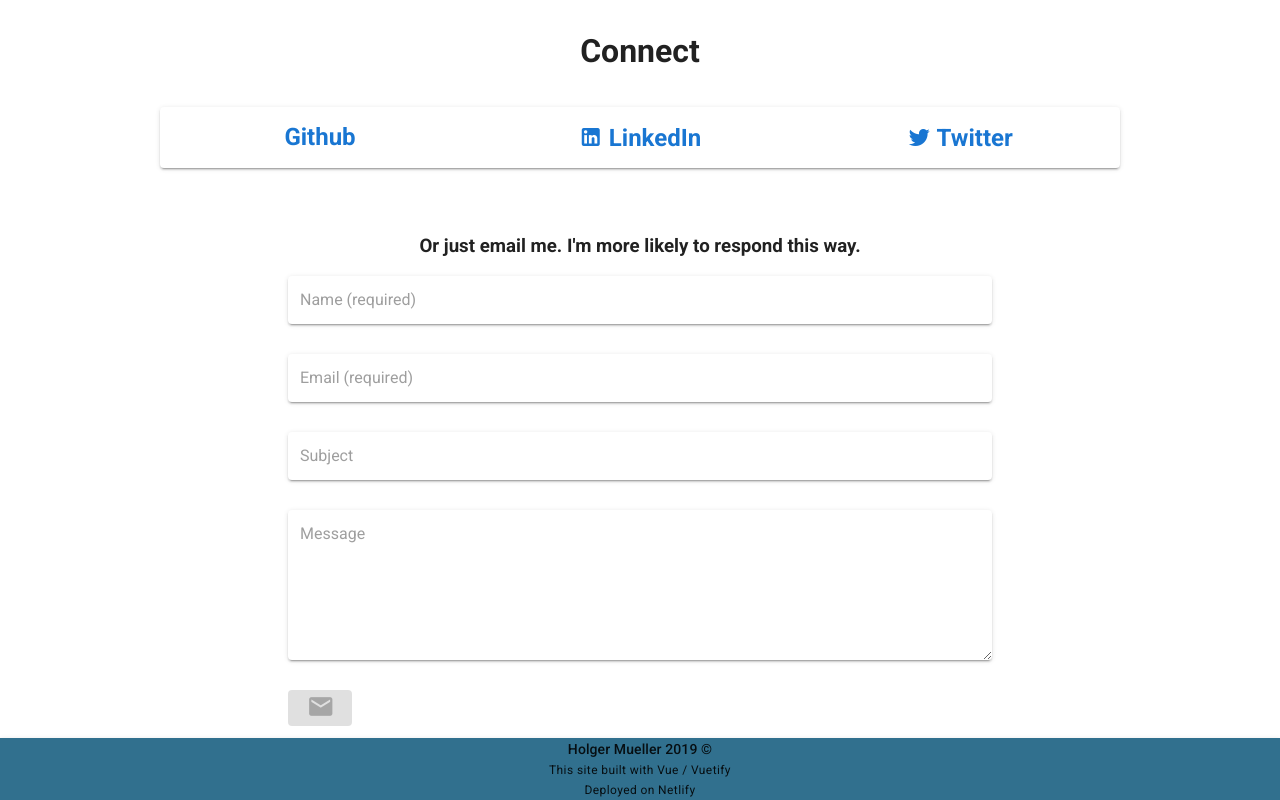
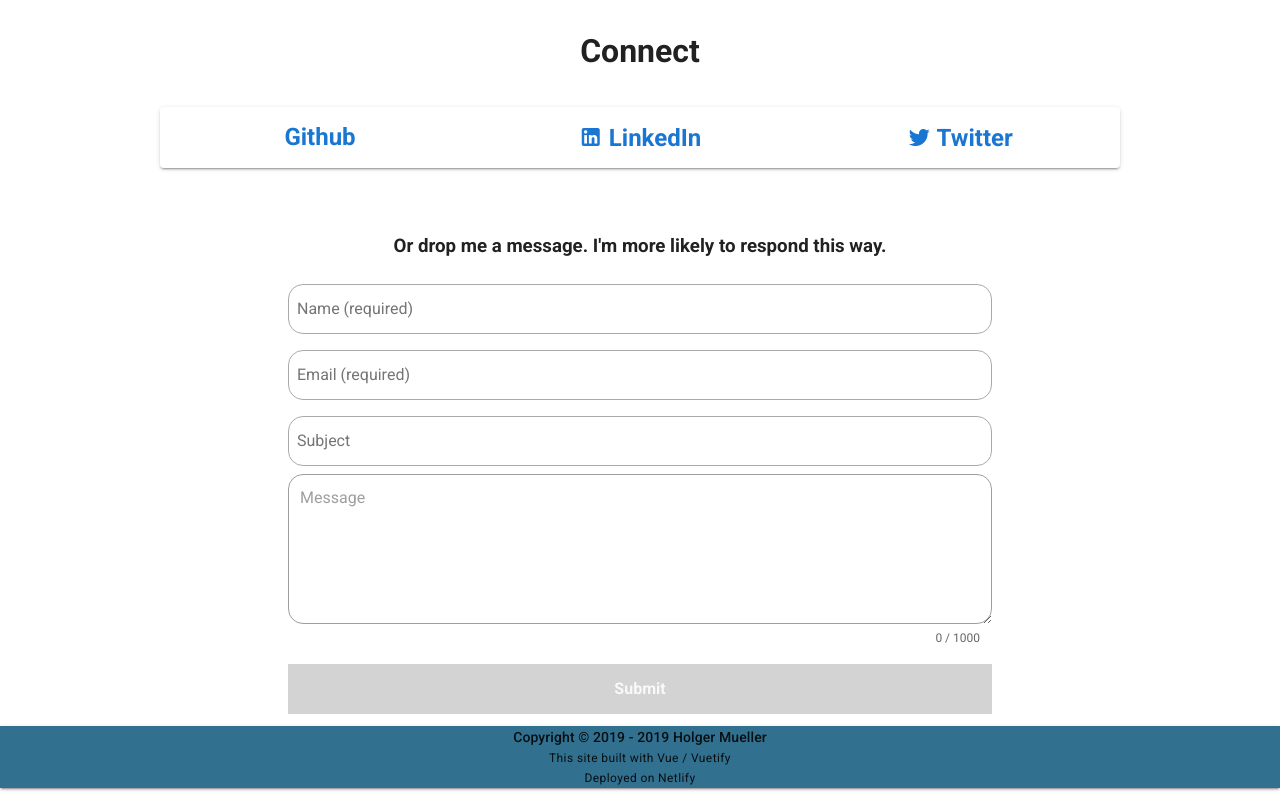
Before and after one commit to Holgermueller/HolgerMueller-TechWriter, a Vue app: page / in a window 1280 px wide. Shown: the part 2048-2848 px from the top of the page. Built offline with nearby package versions, Linux system fonts and the light colour scheme.

Commit message:
worked on contact form

```diff
--- a/src/components/Layout/Connect.vue
+++ b/src/components/Layout/Connect.vue
@@ -21,31 +21,92 @@
 
     <div class="form-container">
       <h3 class="form-header">
-        Or just email me. I'm more likely to respond this way.
+        Or drop me a message. I'm more likely to respond this way.
       </h3>
-      <form class="form" action="#">
-        <v-text-field
+      <form
+        class="form"
+        ref="form"
+        name="contact"
+        method="POST"
+        action="#"
+        netlify
+        netlify-honeypot="bot-field"
+      >
+        <input type="hidden" name="form-name" value="contact" />
+
+        <p class="hidden">
+          <label>
+            Don't fill this out:
+            <input name="bot-field" />
+          </label>
+        </p>
+
+        <input
+          type="text"
+          v-model="Name"
+          class="form-field"
+          placeholder="Name (required)"
+          name="name"
+        />
+
+        <!-- <v-text-field
           v-model="Name"
           placeholder="Name (required)"
           solo
-        ></v-text-field>
-        <v-text-field
+        ></v-text-field> -->
+
+        <input
+          type="email"
+          v-model="Email"
+          class="form-field"
+          placeholder="Email (required)"
+          name="email"
+        />
+
+        <!-- <v-text-field
           v-model="Email"
           placeholder="Email (required)"
           solo
-        ></v-text-field>
-        <v-text-field
+        ></v-text-field> -->
+
+        <input
+          type="text"
+          v-model="Subject"
+          class="form-field"
+          placeholder="Subject"
+        />
+
+        <!-- <v-text-field
           v-model="Subject"
           placeholder="Subject"
           solo
-        ></v-text-field>
-        <v-textarea v-model="Message" placeholder="Message" solo></v-textarea>
+        ></v-text-field> -->
 
-        <v-btn :disabled="!isComplete" class="button" @click="sendMessage">
+        <v-textarea
+          type="text"
+          class="text-field"
+          v-model="Message"
+          placeholder="Message"
+          name="message"
+          counter="1000"
+          outlined
+        />
+
+        <input
+          type="submit"
+          name="submit"
+          id="submit"
+          value="Submit"
+          ref="submit"
+          x-large
+          :disabled="!isComplete"
+          block
+        />
+        <!-- <v-btn :disabled="!isComplete" class="button" @click="sendMessage">
           <h1>
             <span class="mdi mdi-email"></span>
           </h1>
-        </v-btn>
+        </v-btn> -->
       </form>
     </div>
   </div>
@@ -141,4 +202,32 @@ a:hover {
 .button {
   margin-bottom: 10px;
 }
+.hidden {
+  display: none;
+}
+.form-field {
+  width: 100%;
+  height: 50px;
+  border: 1px solid darkgray;
+  border-radius: 15px;
+  margin: 8px auto;
+  padding-left: 8px;
+  z-index: 1;
+}
+.text-field {
+  margin: 8px auto;
+  border-radius: 15px;
+}
+#submit {
+  width: 100%;
+  height: 50px;
+  margin: 10px auto;
+  background-color: #31708e;
+  color: #f7f9fb;
+  font-size: 1rem;
+  font-weight: bold;
+}
+#submit:disabled {
+  background-color: lightgrey;
+}
 </style>
--- a/src/components/Layout/Footer.vue
+++ b/src/components/Layout/Footer.vue
@@ -1,7 +1,9 @@
 <template>
   <div id="footer">
     <v-card class="footer" tile>
-      <div class="subtitle-2">Holger Mueller 2019 &copy;</div>
+      <div class="subtitle-2">
+        Copyright &copy; 2019 - {{ new Date().getFullYear() }} Holger Mueller
+      </div>
       <div class="caption">This site built with Vue / Vuetify</div>
       <div class="caption">Deployed on Netlify</div>
     </v-card>
@@ -18,5 +20,6 @@
 }
 .footer {
   background-color: #31708e !important;
+  color: white;
 }
 </style>
```
